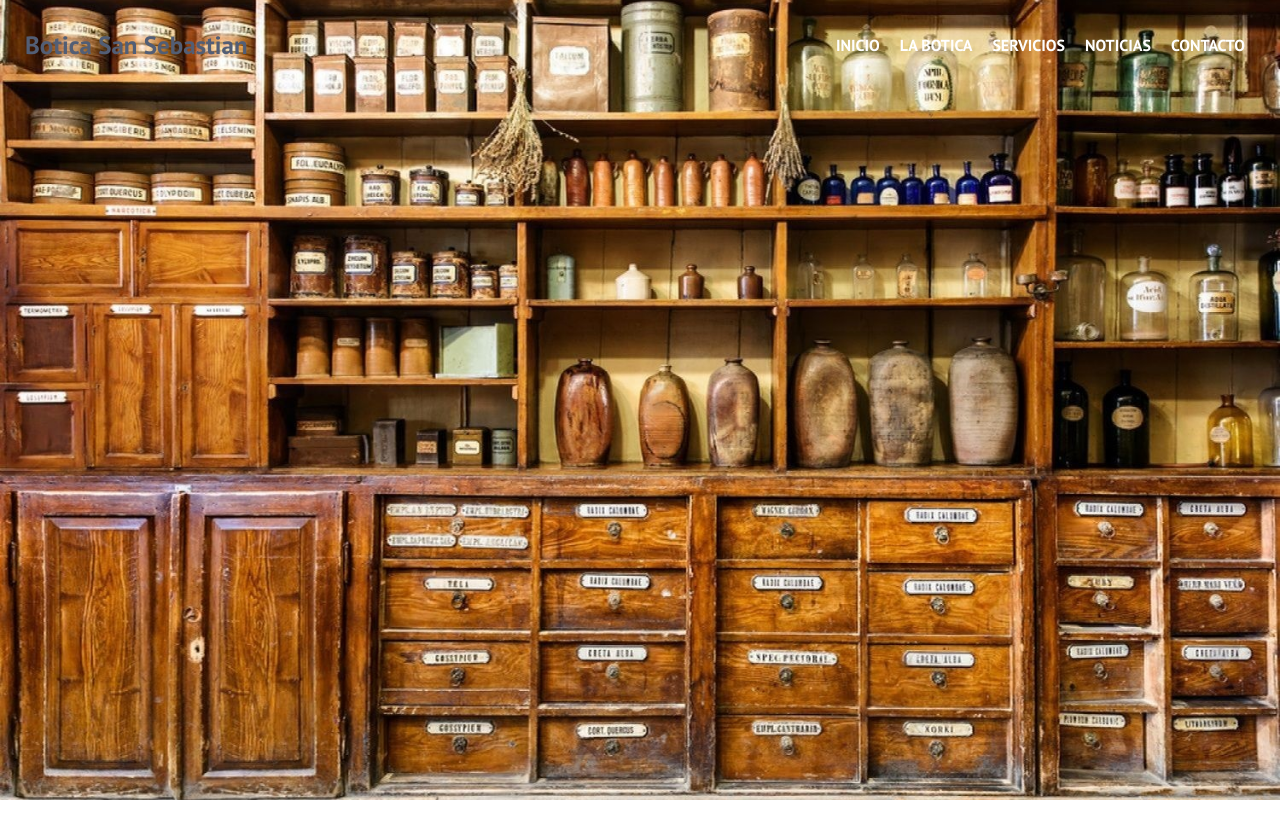
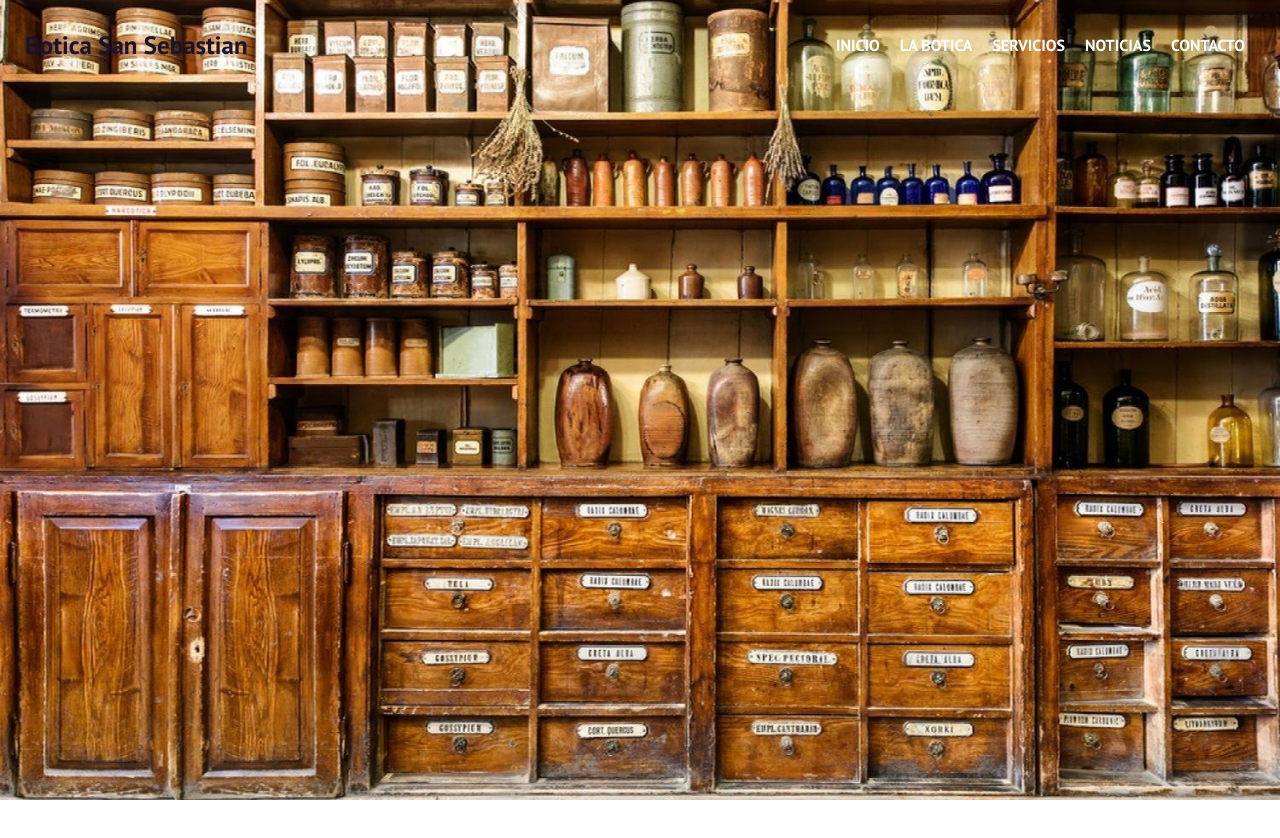
Before and after one commit to Pierogallardo4/Pierogallardo4, a plain HTML site: page index.html in a window 1280 px wide. Drawn offline with Linux system fonts and the light colour scheme.

Commit message:
new_color_logo

```diff
--- a/styles.css
+++ b/styles.css
@@ -37,7 +37,7 @@ header{
 }
 .logo{
     font-size: 25px;
-    color: #525E75;
+    color: #1A132F;
     font-weight: 100;
 }
 .menu{
```
